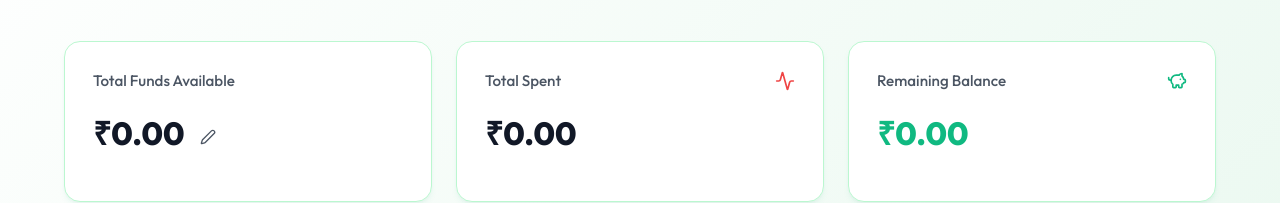
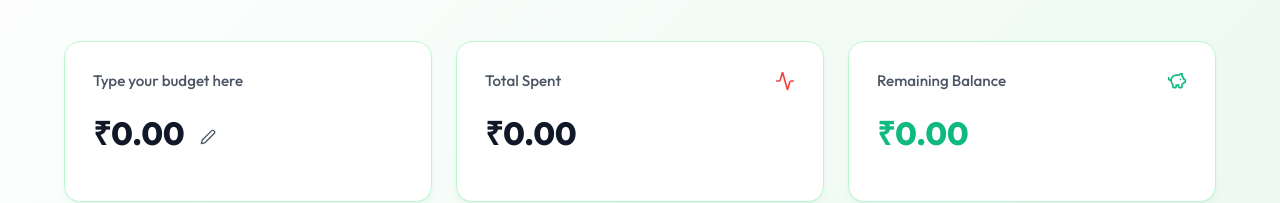
Before and after one commit to Leslythomasmathew/budget-app, a React (Vite) app: page / in a window 1280 px wide. Shown: the part 201-404 px from the top of the page. Built offline with nearby package versions, Linux system fonts and the light colour scheme.

Commit message:
Update total funds card label to Type your budget here

```diff
--- a/src/pages/Dashboard.jsx
+++ b/src/pages/Dashboard.jsx
@@ -123,7 +123,7 @@ const Dashboard = () => {
         {/* Total Funds Card */}
         <div className="card" style={{ display: "flex", flexDirection: "column", justifyContent: "space-between" }}>
           <div style={{ display: "flex", justifyContent: "space-between", alignItems: "center" }}>
-            <span style={{ fontSize: "0.95rem", color: "var(--color-text-secondary)", fontWeight: 500 }}>Total Funds Available</span>
+            <span style={{ fontSize: "0.95rem", color: "var(--color-text-secondary)", fontWeight: 500 }}>Type your budget here</span>
           </div>
           <div style={{ margin: "1rem 0" }}>
             {isEditingFunds ? (
```
